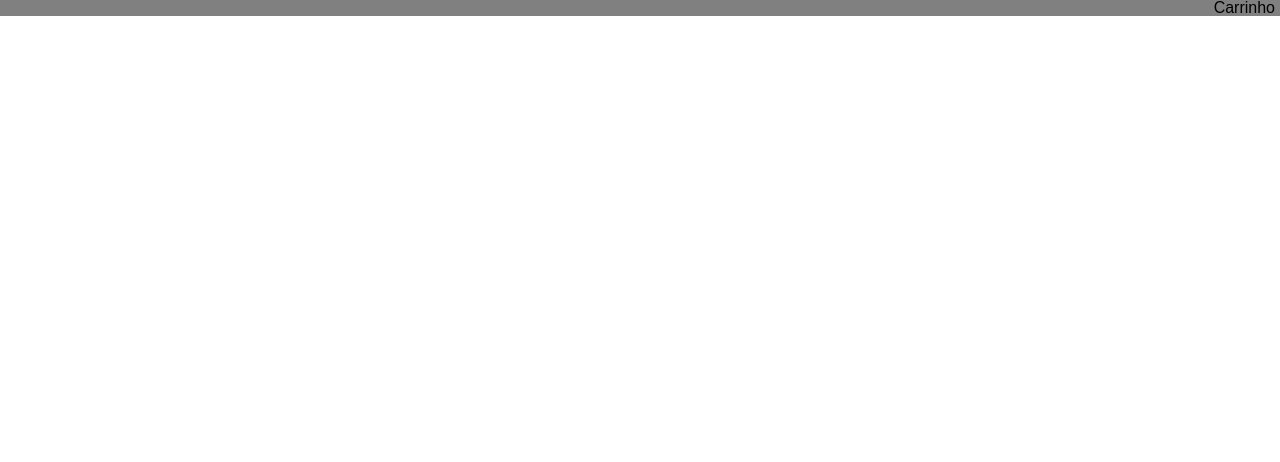
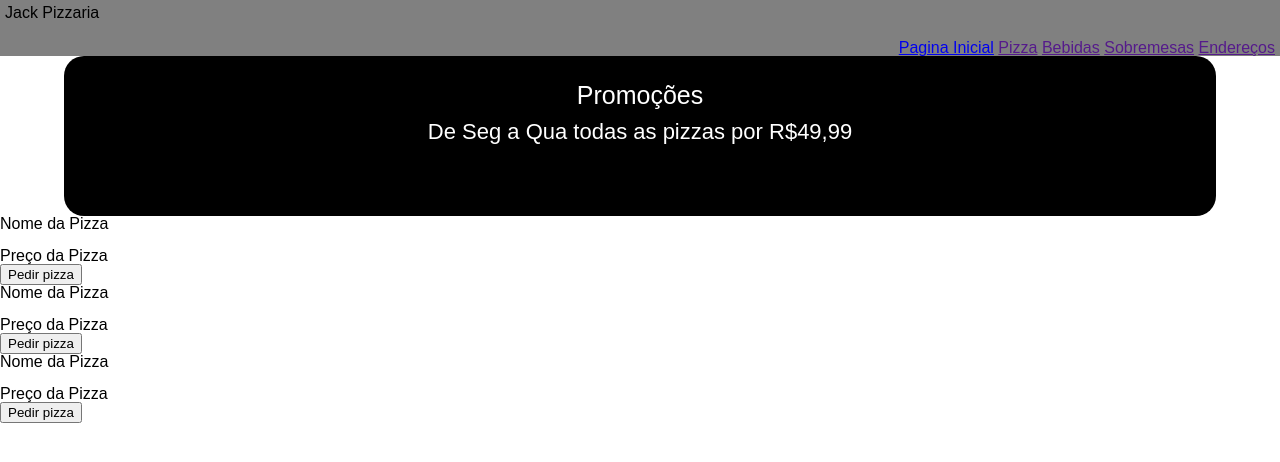
Before and after one commit to Lucas-Alonso11/site-pizzaria, a plain HTML site: page index.html in a window 1280 px wide. Drawn offline with Linux system fonts and the light colour scheme.

Commit message:
incluindo grid

```diff
--- a/index.html
+++ b/index.html
@@ -7,17 +7,56 @@
     <title>Jack Pizza</title>
     <link rel="stylesheet" href="reset.css">
     <link rel="stylesheet" href="style.css">
+
 </head>
-
+    <body>
         <header>
+            <h1>Jack Pizzaria</h1>
             <nav>
                 <ul>
-            <li><a href="carrinho.html"></a>Carrinho</li>
+                    <li><a href="index.html">Pagina Inicial</a></li>
+                    <li><a href="">Pizza</a></li>
+                    <li><a href="">Bebidas</a></li>
+                    <li><a href="">Sobremesas</a></li>
+                    <li><a href="">Endereços</a></li>
                 </ul>
             </nav>
         </header>
 
-<body>
+        <section class="promocao">
+            <h1 class="titulo-promocao">Promoções</h1>
+            <p class="valor-promocao">De Seg a Qua todas as pizzas por R$49,99</p>
+        </section>
 
+        <section class="pizzas" id="prizzas-grid">
+            <div class="grid">
+                <div class="sub-grid">
+                    <h2 class="h2-sub-grid">Nome da Pizza</h2>
+                    <img class="img-pizza" src="" alt="">
+                    <p class="p-precos">Preço da Pizza</p>
+                    <button class="botao-acao">Pedir pizza</button>
+                </div>
+            </div>
+
+            <div class="grid">
+                <div class="sub-grid">
+                    <h2 class="h2-sub-grid">Nome da Pizza</h2>
+                    <img class="img-pizza" src="" alt="">
+                    <p class="p-precos">Preço da Pizza</p>
+                    <button class="botao-acao">Pedir pizza</button>
+                </div>
+            </div>
+
+            <div class="grid">
+                <div class="sub-grid">
+                    <h2 class="h2-sub-grid">Nome da Pizza</h2>
+                    <img class="img-pizza" src="" alt="">
+                    <p class="p-precos">Preço da Pizza</p>
+                    <button class="botao-acao">Pedir pizza</button>
+                </div>
+            </div>
+        </section>
+
+        <script type="text/javascript" src="script.js"></script>
     </body>
 </html>
```
Lines whose indentation alone changed are shown as unchanged.
